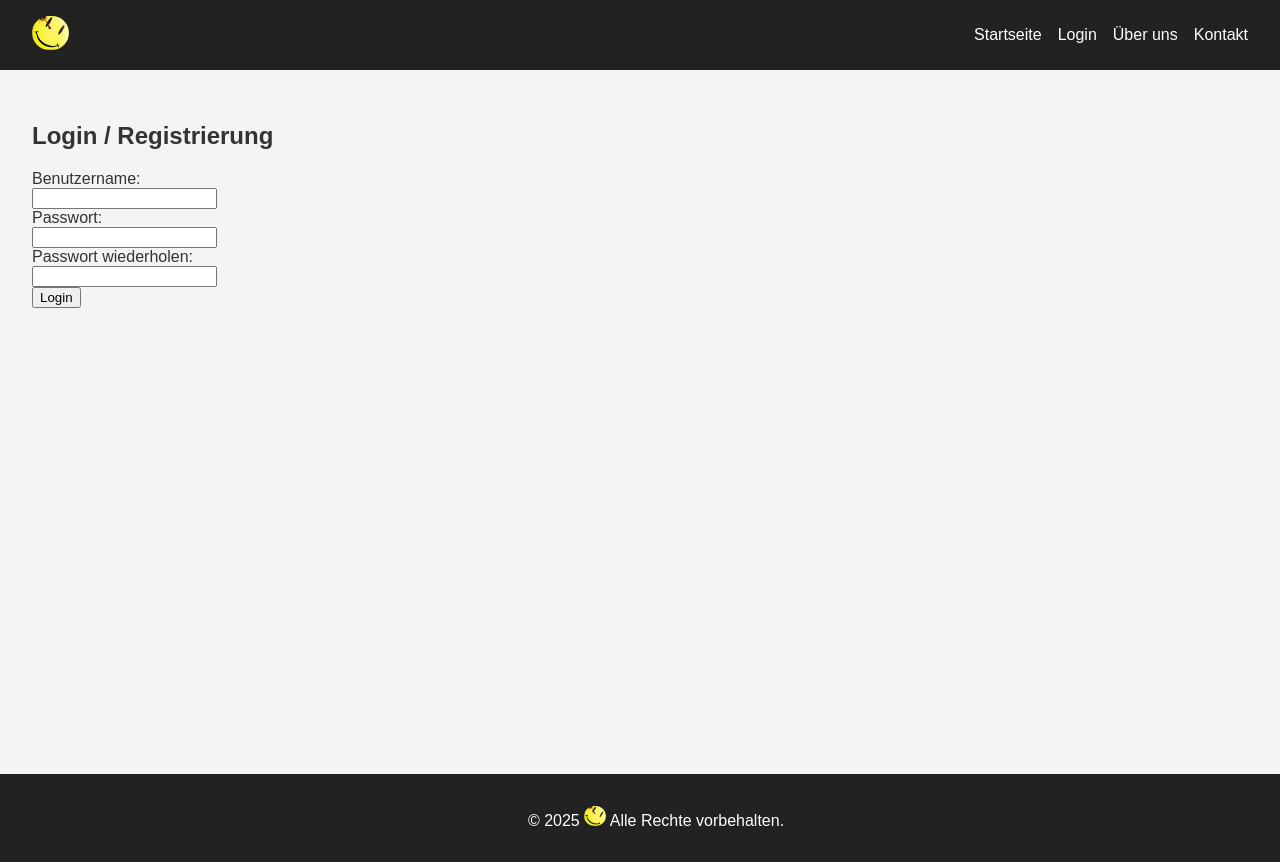
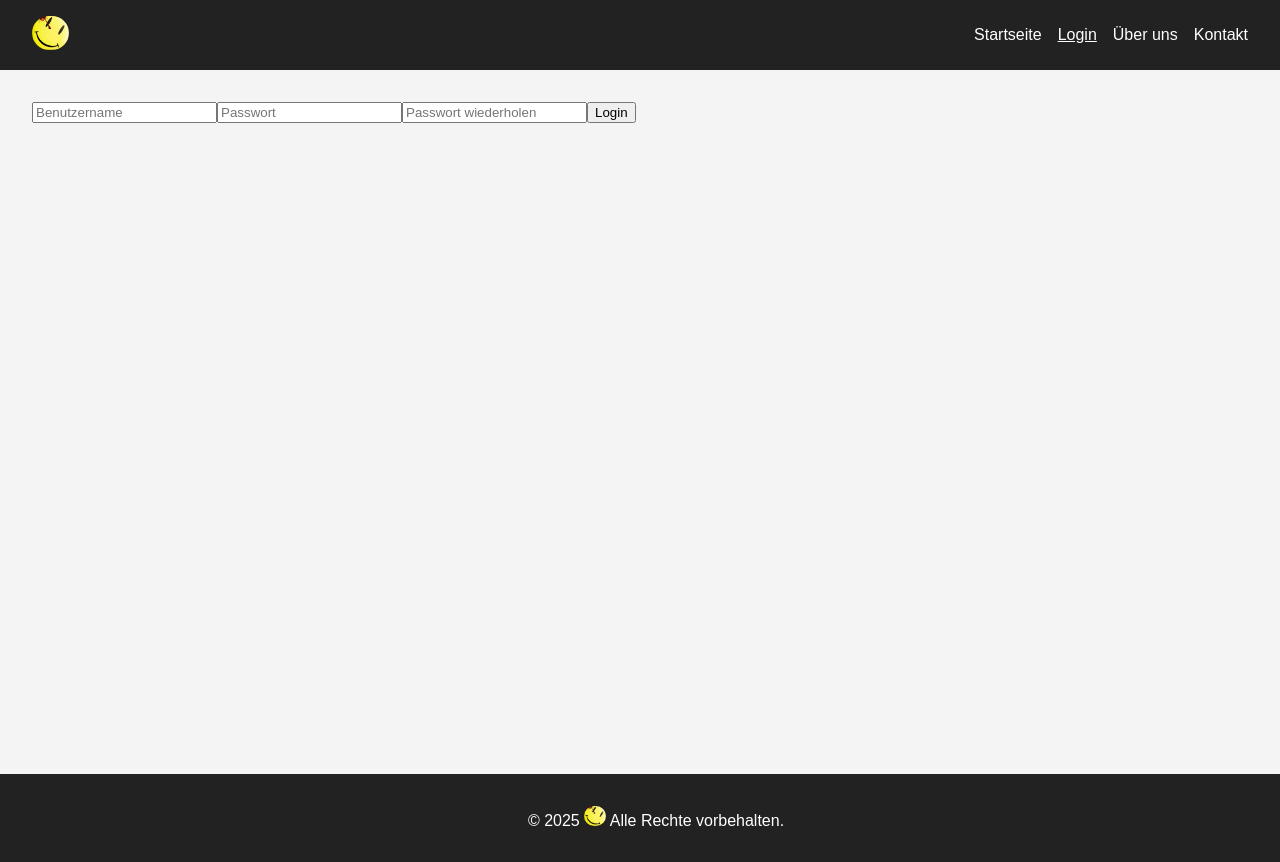
Before and after one commit to AndyTharraketta/Portfolio, a React (Create React App) app: page /login in a window 1280 px wide. Shown: the top 862 px of the page. Built offline with nearby package versions, Linux system fonts and the light colour scheme.

Commit message:
adding AuthContext, optimizing Navbar, Login and Portfolio pages

```diff
--- a/src/App.jsx
+++ b/src/App.jsx
@@ -1,5 +1,5 @@
 import React from "react";
-import { BrowserRouter as Router, Routes, Route } from "react-router-dom";
+import { Routes, Route } from "react-router-dom";
 import Layout from "./components/Layout.jsx";
 import Home from "./pages/Home.jsx";
 import About from "./pages/About.jsx";
@@ -10,7 +10,6 @@ import "./App.css";
 
 function App() {
   return (
-    <Router>
     <Layout>
       <Routes>
         <Route path="/" element={<Home />} />
@@ -20,7 +19,6 @@ function App() {
         <Route path="/portfolio" element={<Portfolio />} />
       </Routes>
     </Layout>
-    </Router>
   );
 }
 
--- a/src/components/Navbar.css
+++ b/src/components/Navbar.css
@@ -0,0 +1,13 @@
+.logout-button {
+    background: none;
+    border: none;
+    color: inherit;
+    font: inherit;
+    cursor: pointer;
+    text-decoration: underline;
+    padding: 0;
+  }
+
+  .logout-button:hover {
+    color: #007bff;
+  }
--- a/src/components/Navbar.jsx
+++ b/src/components/Navbar.jsx
@@ -1,9 +1,11 @@
 import React from "react";
 import { Link, useLocation } from "react-router-dom";
+import { useAuth } from '../context/AuthContext';
 import "./Navbar.css";
 
 function Navbar() {
   const location = useLocation();
+  const { isLoggedIn, logout } = useAuth();
 
   return (
     <nav className="navbar">
@@ -12,15 +14,32 @@ function Navbar() {
           src="/assets/Smiley.PNG"
           alt="Hier sollte ein Bild sein"
           style={{ height: "34px", borderRadius: "25px" }}
-        />{" "}
+        />
       </div>
       <ul className="nav-links">
         <li className={location.pathname === "/" ? "active" : ""}>
           <Link to="/">Startseite</Link>
         </li>
-        <li>
-          <Link to="/login">Login</Link>
-        </li>
+
+        {!isLoggedIn && (
+          <li className={location.pathname === "/login" ? "active" : ""}>
+            <Link to="/login">Login</Link>
+          </li>
+        )}
+
+        {isLoggedIn && (
+          <>
+            <li className={location.pathname === "/portfolio" ? "active" : ""}>
+              <Link to="/portfolio">Portfolio</Link>
+            </li>
+            <li>
+              <button onClick={logout} className="logout-button">
+                Logout
+              </button>
+            </li>
+          </>
+        )}
+
         <li className={location.pathname === "/about" ? "active" : ""}>
           <Link to="/about">Über uns</Link>
         </li>
--- /dev/null
+++ b/src/context/AuthContext.jsx
@@ -0,0 +1,20 @@
+import React, { createContext, useContext, useState } from 'react';
+
+const AuthContext = createContext();
+
+export function AuthProvider({ children }) {
+  const [isLoggedIn, setIsLoggedIn] = useState(false);
+
+  const login = () => setIsLoggedIn(true);
+  const logout = () => setIsLoggedIn(false);
+
+  return (
+    <AuthContext.Provider value={{ isLoggedIn, login, logout }}>
+      {children}
+    </AuthContext.Provider>
+  );
+}
+
+export function useAuth() {
+  return useContext(AuthContext);
+}
--- a/src/index.jsx
+++ b/src/index.jsx
@@ -2,6 +2,16 @@ import React from 'react';
 import ReactDOM from 'react-dom/client';
 import App from './App.jsx';
 import './index.css';
+import { BrowserRouter } from 'react-router-dom';
+import { AuthProvider } from './context/AuthContext';
 
 const root = ReactDOM.createRoot(document.getElementById('root'));
-root.render(<App />);
+root.render(
+  <React.StrictMode>
+    <BrowserRouter>
+      <AuthProvider>
+        <App />
+      </AuthProvider>
+    </BrowserRouter>
+  </React.StrictMode>
+);
--- a/src/pages/Login.jsx
+++ b/src/pages/Login.jsx
@@ -1,64 +1,56 @@
-import React, { useState } from 'react';
-import { useNavigate } from 'react-router-dom';
+// src/pages/Login.jsx
+import React, { useState } from "react";
+import { useNavigate } from "react-router-dom";
+import { useAuth } from "../context/AuthContext";
 
 function Login() {
+  const { login } = useAuth();
   const navigate = useNavigate();
 
-  const [username, setUsername] = useState('');
-  const [password, setPassword] = useState('');
-  const [repeatPassword, setRepeatPassword] = useState('');
-  const [error, setError] = useState('');
+  const [username, setUsername] = useState("");
+  const [password, setPassword] = useState("");
+  const [repeatPassword, setRepeatPassword] = useState("");
+  const [error, setError] = useState("");
 
   const handleSubmit = (e) => {
     e.preventDefault();
 
     if (!username || !password || !repeatPassword) {
-      setError('Bitte fülle alle Felder aus.');
+      setError("Bitte fülle alle Felder aus.");
+      return;
+    }
+    if (password !== repeatPassword) {
+      setError("Die Passwörter stimmen nicht überein.");
       return;
     }
 
-    if (password !== repeatPassword) {
-      setError('Die Passwörter stimmen nicht überein.');
-      return;
-    }
-
-    // Optional: Du könntest hier eine Registrierung speichern oder verifizieren.
-    setError('');
-    navigate('/portfolio');
+    setError("");
+    login(); // Login-Status setzen
+    navigate("/portfolio"); // Weiterleitung zur Portfolio-Seite
   };
 
   return (
-    <div>
-      <h2>Login / Registrierung</h2>
     <form onSubmit={handleSubmit}>
-        <div>
-          <label>Benutzername:</label><br />
       <input
-            type="text"
+        placeholder="Benutzername"
         value={username}
         onChange={(e) => setUsername(e.target.value)}
       />
-        </div>
-        <div>
-          <label>Passwort:</label><br />
       <input
         type="password"
+        placeholder="Passwort"
         value={password}
         onChange={(e) => setPassword(e.target.value)}
       />
-        </div>
-        <div>
-          <label>Passwort wiederholen:</label><br />
       <input
         type="password"
+        placeholder="Passwort wiederholen"
         value={repeatPassword}
         onChange={(e) => setRepeatPassword(e.target.value)}
       />
-        </div>
-        {error && <p style={{ color: 'red' }}>{error}</p>}
+      {error && <p style={{ color: "red" }}>{error}</p>}
       <button type="submit">Login</button>
     </form>
-    </div>
   );
 }
 
--- a/src/pages/Portfolio.jsx
+++ b/src/pages/Portfolio.jsx
@@ -1,10 +1,17 @@
-import React from 'react';
+// src/pages/Portfolio.jsx
+import React from "react";
+import { Navigate } from "react-router-dom";
+import { useAuth } from "../context/AuthContext";
 
 function Portfolio() {
+  const { isLoggedIn } = useAuth();
+
+  if (!isLoggedIn) return <Navigate to="/login" replace />;
+
   return (
     <div>
       <h1>Willkommen im Portfolio</h1>
-      <p>Dies ist der geschützte Bereich deiner Seite.</p>
+      <p>Dies ist ein geschützter Bereich.</p>
     </div>
   );
 }
```
Lines whose indentation alone changed are shown as unchanged.
